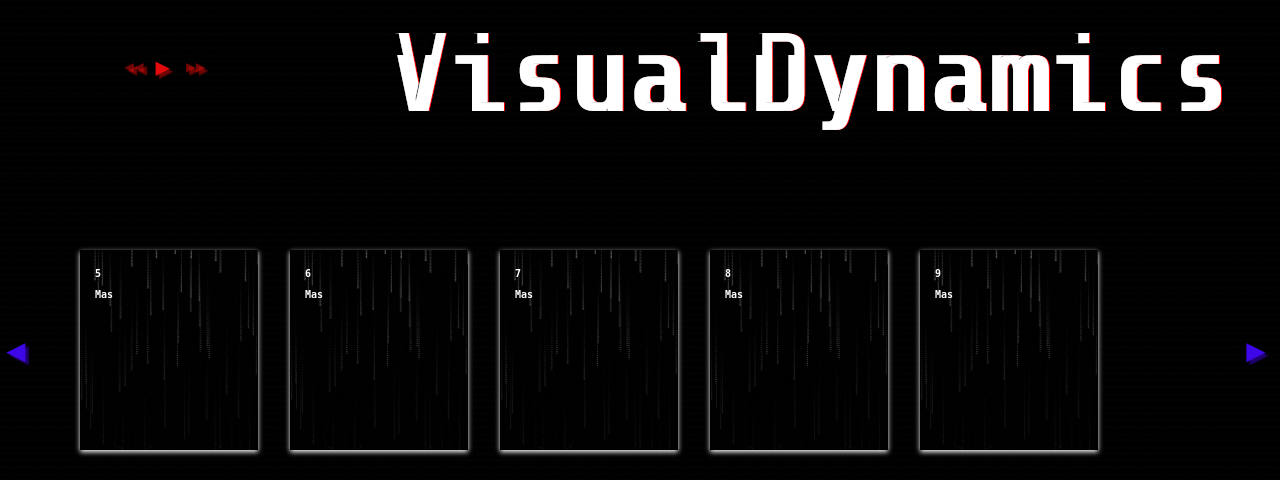
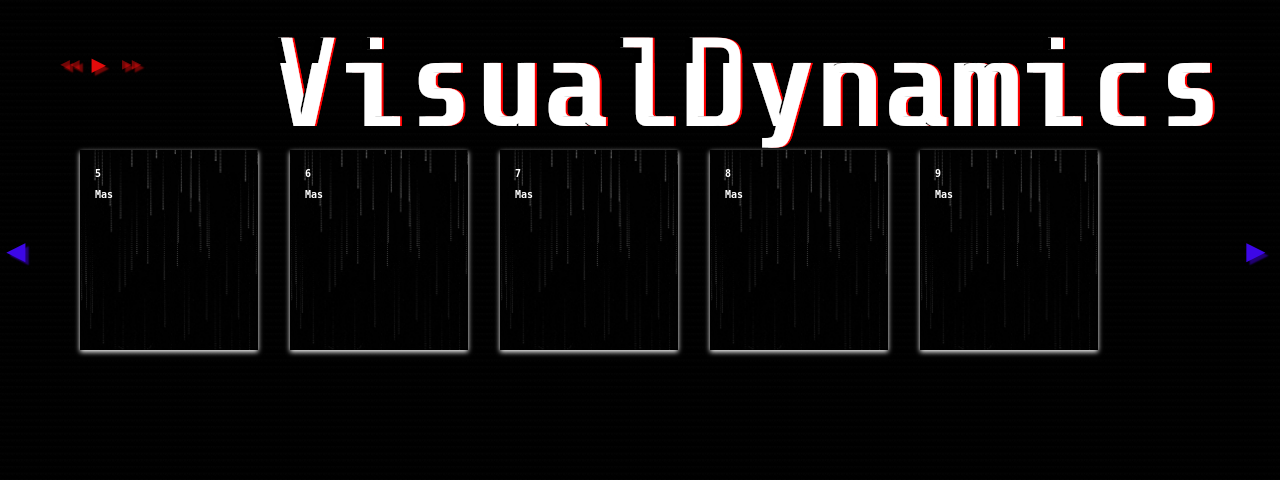
Before and after one commit to Redcario4444/VisualDynamics, a PHP site: page /main/main.php in a window 1280 px wide. Shown: the top 480 px of the page. Run offline with PHP 8.4, Linux system fonts and the light colour scheme; some web fonts are replaced.

Commit message:
Añadido border radius al marquee del reproductor.
Añadido margin bottom para separar el header del resto.

```diff
--- a/src/css/header_footer.css
+++ b/src/css/header_footer.css
@@ -11,10 +11,14 @@
     flex-direction: column;
 }
 
+.header {
+    margin-bottom: 5rem;
+}
+
 #reproductor {
     display: grid;
-    grid-template-columns: 25% 75%;
-    grid-template-rows: 15vh 15vh;
+    grid-template-columns: 15% 85%;
+    grid-template-rows: 15vh 2.5vh;
 }
 
 .botones {
@@ -36,7 +40,7 @@
 }
 
 #parar {
-    color: #3d07e7 ;
+    color: #3d07e7;
     text-shadow: 0.2rem 0.2rem 0.1rem rgba(67, 1, 231, 0.5);
 }
 
@@ -48,13 +52,13 @@
 }
 
 #atras-parar {
-    color: rgba(67, 1, 231, 0.5) ;
+    color: rgba(67, 1, 231, 0.5);
     text-shadow: 0.2rem 0.2rem 0.1rem rgba(67, 1, 231, 0.5);
 }
 
 #adelante-parar {
     margin-left: 1rem;
-    color: rgba(67, 1, 231, 0.5) ;
+    color: rgba(67, 1, 231, 0.5);
     text-shadow: 0.2rem 0.2rem 0.1rem rgba(67, 1, 231, 0.5);
 }
 
@@ -70,11 +74,12 @@
 }
 
 #titulo-cancion {
-    width: 90%;
+    width: 91%;
     justify-self: center;
     font-family: "Press Start 2P", monospace;
     color: #e30b0b;
     text-shadow: 0.2rem 0.2rem 0.1rem rgba(227, 11, 11, 0.5);
+    border-radius: 50px;
 }
 
 #titulo {
```
